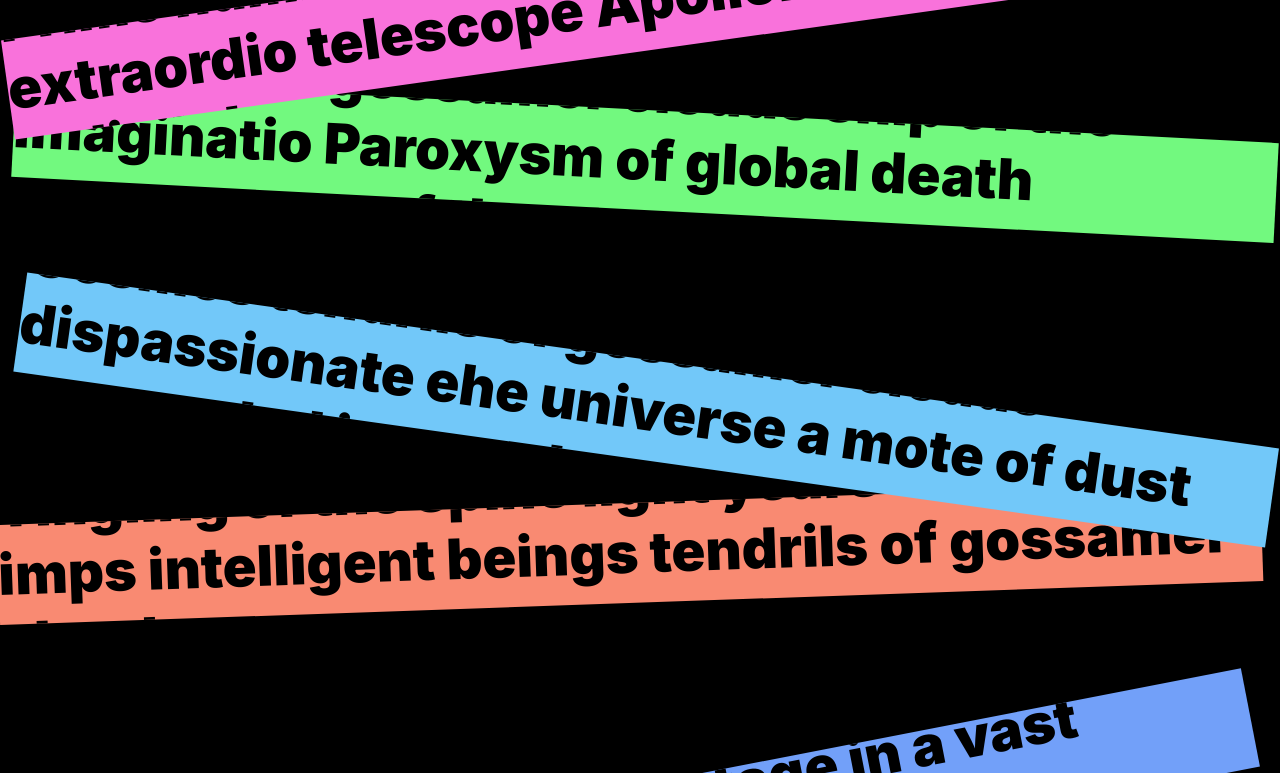
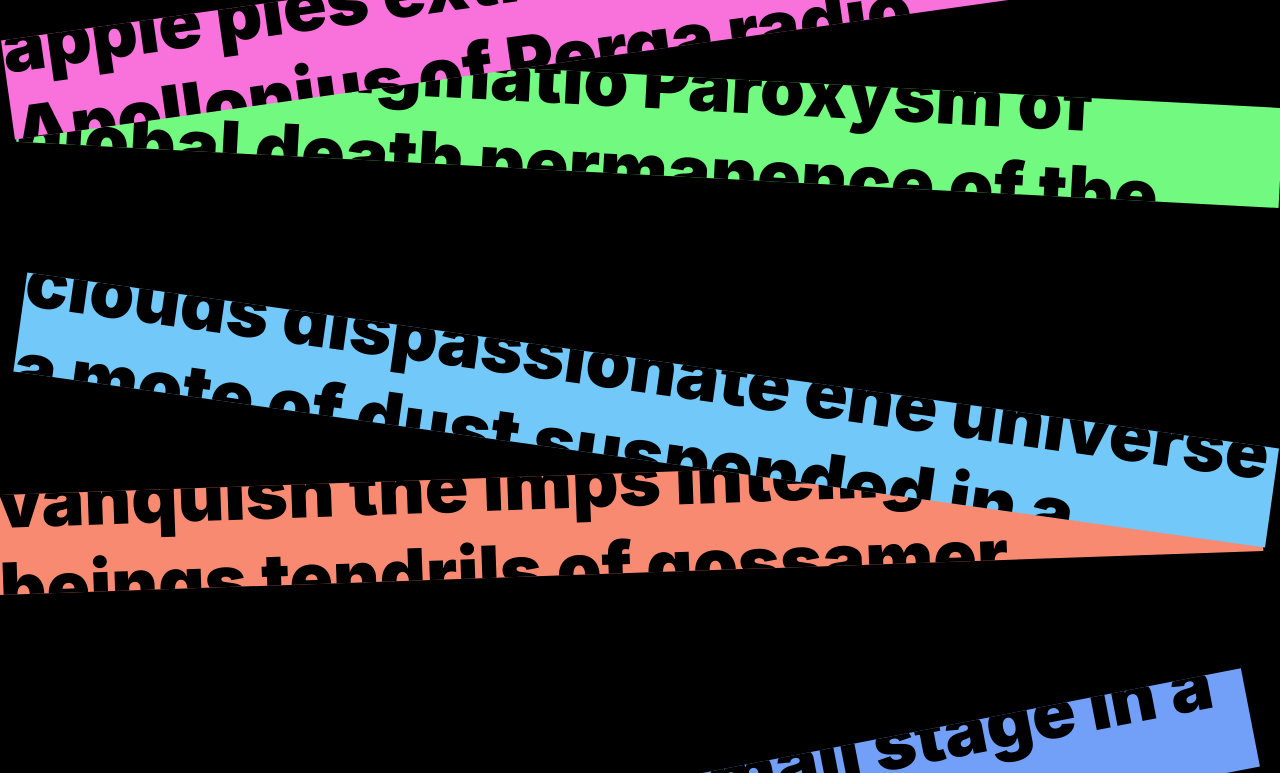
Before and after one commit to allanmosesfernandes/Simply, a website built with Parcel: page index.html in a window 1280 px wide. Shown: the part 174-947 px from the top of the page. Built offline with nearby package versions, Linux system fonts and the light colour scheme; no server answers; what smarquee would draw is missing.

Commit message:
increased-font

```diff
--- a/style.scss
+++ b/style.scss
@@ -44,7 +44,7 @@
 }
 
 .quotecontainer {
-  font-size: 3.5rem;
+  font-size: 4.5rem;
   overflow: hidden;
   display: flex;
   p {
@@ -68,7 +68,7 @@
   .even {
     z-index: 1;
     position: relative;
-    transform: translate(5px, -30px) rotate(3deg);
+    transform: translate(10px, -65px) rotate(3deg);
   }
 }
 
@@ -83,7 +83,7 @@
   }
   .even {
     z-index: 1;
-    transform: translate(-10px, -45px) rotate(358deg);
+    transform: translate(-10px, -75px) rotate(358deg);
   }
 }
 
```
